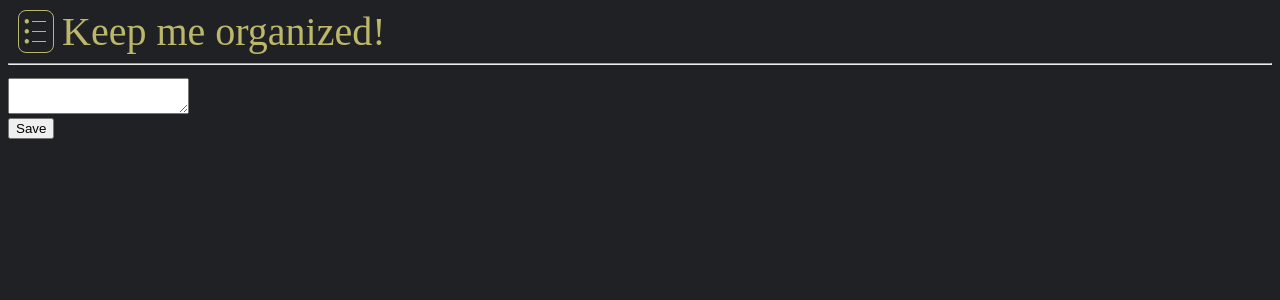
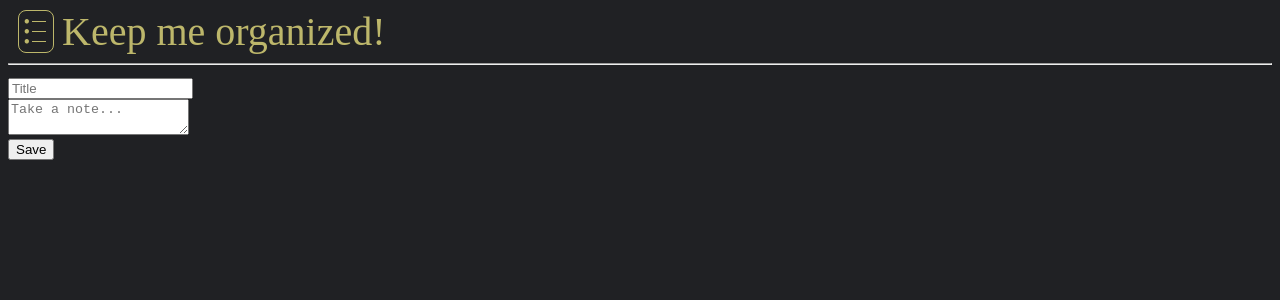
Before and after one commit to abuelhassan/keep-vue, a Vue app: page / in a window 1280 px wide. Shown: the top 300 px of the page. Built offline with nearby package versions, Linux system fonts and the light colour scheme.

Commit message:
Take title from input

```diff
--- a/src/components/HelloWorld.vue
+++ b/src/components/HelloWorld.vue
@@ -8,7 +8,7 @@ import NoteItem from "./NoteItem.vue"
 const notes = ref([])
 
 function saveNote(note) {
-  if (note.length === 0) {
+  if (note.title.trim() === ""  && note.body.trim() === "") {
     return
   }
   notes.value.push(note)
@@ -19,7 +19,9 @@ function saveNote(note) {
   <HeaderLayout/>
   <NoteInput @save="saveNote"/>
   <NotesLayout>
-    <NoteItem v-for="(note, index) in notes" :key="index" :title="note">{{note}}</NoteItem>
+    <NoteItem v-for="({title, body}, index) in notes" :key="index" :title="title">
+      {{body}}
+    </NoteItem>
   </NotesLayout>
 </template>
 
--- a/src/components/NoteInput.vue
+++ b/src/components/NoteInput.vue
@@ -2,16 +2,22 @@
 import {ref} from "vue"
 
 const emit = defineEmits(['save'])
-const currentNote = ref('')
+const title = ref('')
+const body = ref('')
 
 function onclick() {
-  emit('save', currentNote.value)
-  currentNote.value = ''
+  emit('save', {
+    title: title.value,
+    body: body.value
+  })
+  title.value = ''
+  body.value = ''
 }
 </script>
 
 <template>
-  <textarea v-model="currentNote"/>
+  <div><input type="text" placeholder="Title" v-model="title"/></div>
+  <textarea placeholder="Take a note..." v-model="body"/>
   <div>
     <button @click="onclick">Save</button>
   </div>
```
